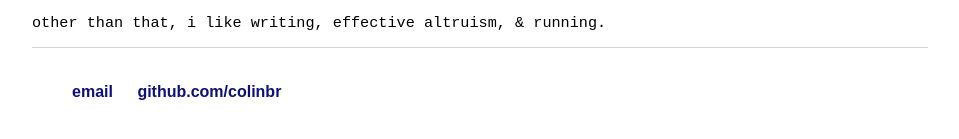
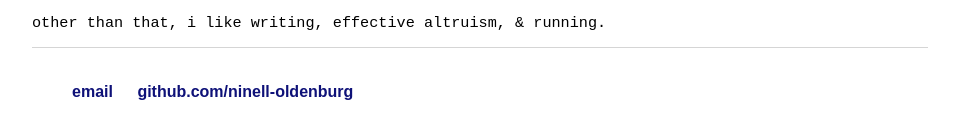
Before and after one commit to ninell-oldenburg/ninell-oldenburg.github.io, a Jekyll site: the page built from README.md, in a window 1280 px wide. Shown: the part 247-386 px from the top of the page, without its empty margins (160-1119 px from the left). Built offline with Jekyll 4.4.1, drawn with Linux system fonts in a browser that asks for light colours; some web fonts are replaced; our own code applies the rules of GitHub Pages for plain Markdown files.

Commit message:
Update default.html

```diff
--- a/_layouts/default.html
+++ b/_layouts/default.html
@@ -27,7 +27,7 @@
 			<footer>
 	    		<ul>
 	        		<li><a href="mailto:ninelloldenburg@gmail.com">email</a></li>
-	        		<li><a href="https://github.com/ninell-oldenburg">github.com/colinbr</a></li>
+	        		<li><a href="https://github.com/ninell-oldenburg">github.com/ninell-oldenburg</a></li>
 				</ul>
 			</footer>
 		</body>
```
